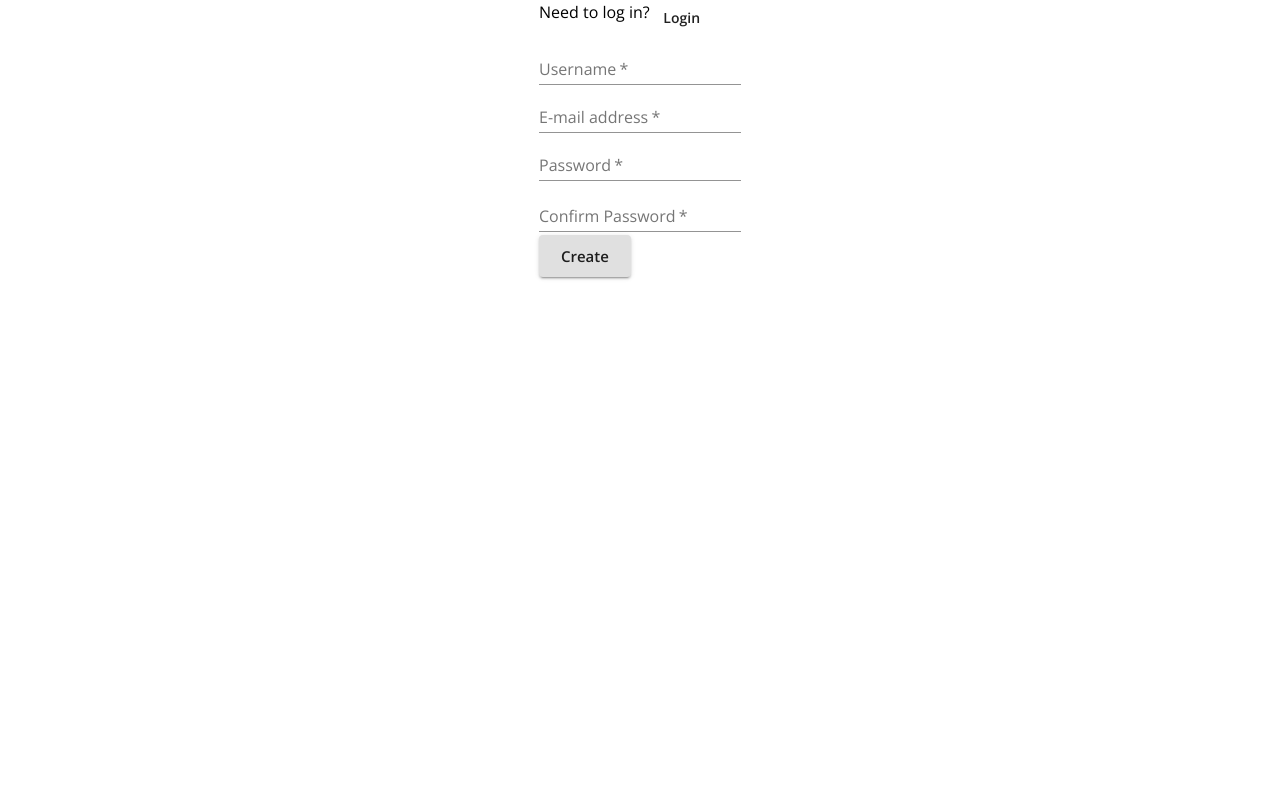
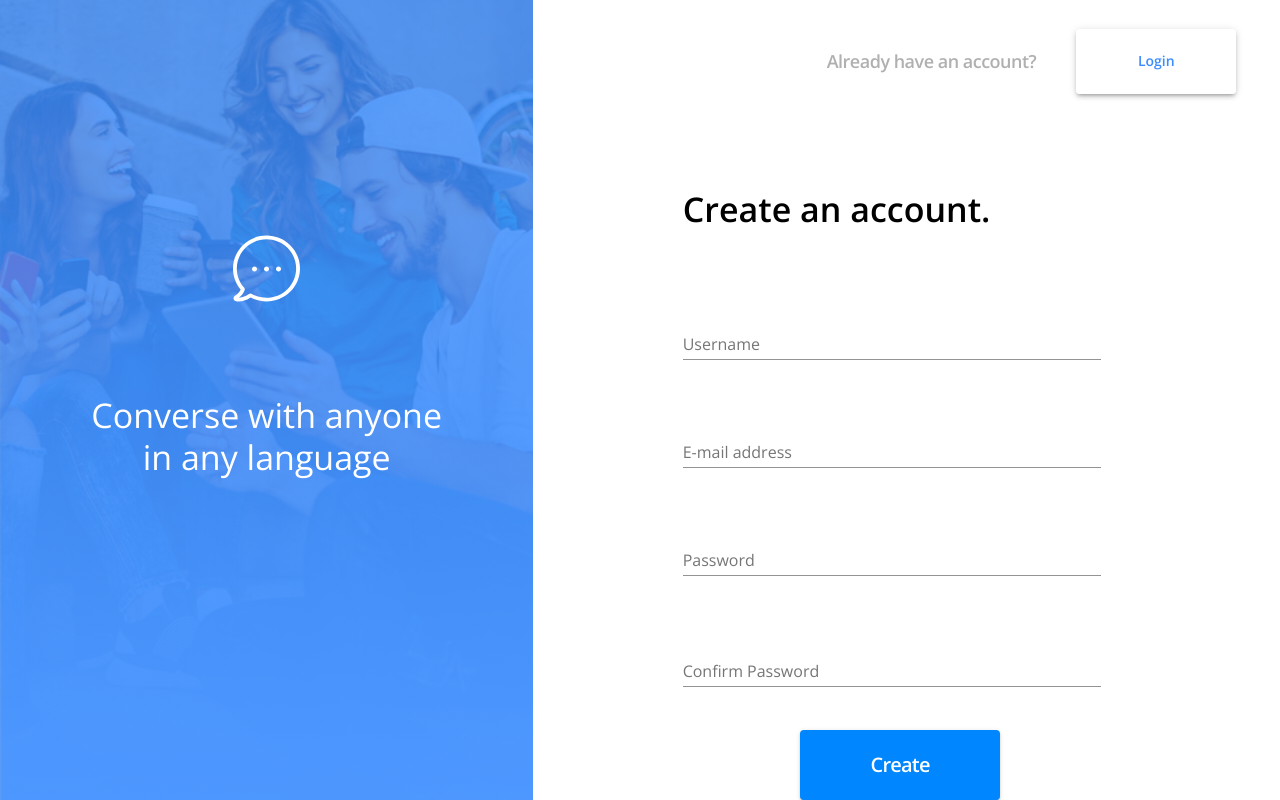
Before and after one commit to parryk303/messenger-9040, a React (Create React App) app in the folder client/: page / in a window 1280 px wide. Built offline with nearby package versions, Linux system fonts and the light colour scheme; no server answers.

Commit message:
Add new design for login/signup, Landing Page and Banner components

```diff
--- /dev/null
+++ b/client/src/Banner.js
@@ -0,0 +1,22 @@
+import { Box, Grid, Typography } from "@material-ui/core";
+import React from "react";
+import bubble from "./images/bubble.svg";
+
+const Banner = () => {
+  return (
+    <>
+      <Grid>
+        <img src={bubble} alt="bubble" />
+      </Grid>
+      <Box p={11}>
+        <Grid>
+          <Typography variant="h4" align="center">
+            Converse with anyone in any language
+          </Typography>
+        </Grid>
+      </Box>
+    </>
+  );
+};
+
+export default Banner;
--- /dev/null
+++ b/client/src/LandingPage.js
@@ -0,0 +1,43 @@
+import { Grid, Hidden, makeStyles } from "@material-ui/core";
+import React from "react";
+import Banner from "./Banner";
+import landing from "./images/landing.png";
+
+const useStyles = makeStyles((theme) => ({
+  banner: {
+    backgroundImage: `linear-gradient(to bottom,
+      ${theme.palette.primaryTrans.main},
+      ${theme.palette.secondaryTrans.main}),
+      url(${landing})`,
+    backgroundSize: "cover",
+    height: "100vh",
+    color: "white",
+  },
+}));
+
+const LandingPage = (props) => {
+  const classes = useStyles();
+
+  return (
+    <Grid container direction="row">
+      <Hidden xsDown>
+        <Grid
+          className={classes.banner}
+          container
+          direction="column"
+          alignItems="center"
+          justifyContent="center"
+          item
+          xs={12}
+          md={5} >
+          <Banner />
+        </Grid>
+        </Hidden>
+        <Grid container item xs={12} md={7}>
+          {props.children}
+        </Grid>
+    </Grid>
+  );
+};
+
+export default LandingPage;
--- a/client/src/Login.js
+++ b/client/src/Login.js
@@ -8,10 +8,73 @@ import {
   Button,
   FormControl,
   TextField,
+  makeStyles,
+  Paper,
 } from "@material-ui/core";
 import { login } from "./store/utils/thunkCreators";
+import LandingPage from "./LandingPage";
+
+const useStyles = makeStyles((theme) => ({
+  navButton: {
+    textAlign: "center",
+    variant: "contained",
+    background: "white",
+    height: 65,
+    width: 160,
+    fontWeight: 900,
+  },
+  navBox: {
+    display: "flex",
+    justifyContent: "flex-end",
+    alignItems: "center",
+    padding: "10px 40px 0px 10px",
+    margin: "2.5% 0.5% 11% 0%",
+  },
+  suggestionLine: {
+    fontSize: 18,
+    fontWeight: 550,
+    paddingRight: 40,
+    letterSpacing: -0.5,
+  },
+  formButton: {
+    backgroundColor: "#0086FE",
+    height: 70,
+    width: 200,
+    fontSize: 20,
+    fontWeight: 900,
+    marginTop: "9%",
+    marginLeft: "30%",
+    letterSpacing: -0.8,
+    color: "white",
+  },
+  formBox: {
+    display: "flex",
+    flexDirection: "column",
+    marginLeft: "20%",
+  },
+  formContainer: {
+    height: 600,
+    flexDirection: "row",
+    justifyContent: "center",
+  },
+  formHeader: {
+    fontWeight: 650,
+    paddingBottom: 40,
+  },
+  formTextFeild: {
+    width: "100%",
+    paddingTop: "10%",
+    "&:hover": {
+      color: "#0086FE",
+    }
+  },
+  form: {
+    width: "70%",
+  },
+}));
 
 const Login = (props) => {
+  const classes = useStyles();
   const history = useHistory();
   const { user, login } = props;
 
@@ -28,41 +91,55 @@ const Login = (props) => {
   }
 
   return (
-    <Grid container justifyContent="center">
-      <Box>
-        <Grid container item>
-          <Typography>Need to register?</Typography>
-          <Button onClick={() => history.push("/register")}>Register</Button>
+    <LandingPage>
+      <Grid item xs={12}>
+        <Box className={classes.navBox}>
+          <Typography className={classes.suggestionLine} color="secondary">
+            Don't have an account?
+          </Typography>
+          <Paper elevation={3}>
+            <Button
+              className={classes.navButton}
+              color="primary"
+              onClick={() => history.push("/register")} >
+                Create account
+            </Button>
+          </Paper>
+        </Box>
       </Grid>
-        <form onSubmit={handleLogin}>
-          <Grid>
-            <Grid>
-              <FormControl margin="normal" required>
+      <Grid className={classes.formContainer} item xs={12}>
+        <Box pt={8} className={classes.formBox}>
+          <Typography className={classes.formHeader} variant="h4">
+            Welcome Back!
+          </Typography>
+          <form onSubmit={handleLogin} className={classes.form}>
+            <Grid container direction="column" spacing={5}>
+              <Grid item>
+                <FormControl className={classes.formTextFeild} >
                     <TextField
                     aria-label="username"
                     label="Username"
                     name="username"
-                  type="text"
-                />
+                    type="text" />
                 </FormControl>
               </Grid>
-            <FormControl margin="normal" required>
+              <Grid item>
+                <FormControl className={classes.formTextFeild}>
                   <TextField
-                label="password"
-                aria-label="password"
+                    label="Password"
+                    aria-label="Password"
                     type="password"
-                name="password"
-              />
+                    name="password" />
                 </FormControl>
-            <Grid>
-              <Button type="submit" variant="contained" size="large">
+              </Grid>
+                <Button type="submit" variant="contained" size="large" className={classes.formButton}>
                   Login
                 </Button>
-            </Grid>
               </Grid>
             </form>
           </Box>
         </Grid>
+      </LandingPage>
   );
 };
 
--- a/client/src/Signup.js
+++ b/client/src/Signup.js
@@ -9,10 +9,73 @@ import {
   FormControl,
   TextField,
   FormHelperText,
+  makeStyles,
+  Paper,
 } from "@material-ui/core";
 import { register } from "./store/utils/thunkCreators";
+import LandingPage from "./LandingPage";
+
+const useStyles = makeStyles((theme) => ({
+  navButton: {
+    textAlign: "center",
+    variant: "contained",
+    background: "white",
+    height: 65,
+    width: 160,
+    fontWeight: 900,
+  },
+  navBox: {
+    display: "flex",
+    justifyContent: "flex-end",
+    alignItems: "center",
+    padding: "10px 40px 0px 10px",
+    margin: "2.5% 0.5% 11% 0%",
+  },
+  suggestionLine: {
+    fontSize: 18,
+    fontWeight: 550,
+    paddingRight: 40,
+    letterSpacing: -0.5,
+  },
+  formButton: {
+    backgroundColor: "#0086FE",
+    height: 70,
+    width: 200,
+    fontSize: 20,
+    fontWeight: 900,
+    marginTop: "9%",
+    marginLeft: "30%",
+    letterSpacing: -0.8,
+    color: "white",
+  },
+  formBox: {
+    display: "flex",
+    flexDirection: "column",
+    marginLeft: "20%",
+  },
+  formContainer: {
+    height: 600,
+    flexDirection: "row",
+    justifyContent: "center",
+  },
+  formHeader: {
+    fontWeight: 650,
+    paddingBottom: 40,
+  },
+  formTextFeild: {
+    width: "100%",
+    paddingTop: "10%",
+    "&:hover": {
+      color: "#0086FE",
+    }
+  },
+  form: {
+    width: "70%",
+  },
+}));
 
 const Login = (props) => {
+  const classes = useStyles();
   const history = useHistory();
   const { user, register } = props;
   const [formErrorMessage, setFormErrorMessage] = useState({});
@@ -37,73 +100,90 @@ const Login = (props) => {
   }
 
   return (
-    <Grid container justifyContent="center">
-      <Box>
-        <Grid container item>
-          <Typography>Need to log in?</Typography>
-          <Button onClick={() => history.push("/login")}>Login</Button>
+    <LandingPage>
+      <Grid item xs={12}>
+        <Box className={classes.navBox}>
+          <Typography className={classes.suggestionLine} color="secondary">
+            Already have an account?
+          </Typography>
+          <Paper elevation={3}>
+            <Button
+              className={classes.navButton}
+              color="primary"
+              onClick={() => history.push("/login")} >
+                Login
+            </Button>
+          </Paper>
+        </Box>
       </Grid>
-        <form onSubmit={handleRegister}>
-          <Grid>
-            <Grid>
-              <FormControl>
+      <Grid item xs={12} className={classes.formContainer}>
+        <Box className={classes.formBox}>
+          <Typography className={classes.formHeader} variant="h4">
+            Create an account.
+          </Typography>
+          <form onSubmit={handleRegister} className={classes.form}>
+            <Grid container direction="column" spacing={5}>
+              <Grid item>
+                <FormControl className={classes.formTextFeild}>
                   <TextField
                     aria-label="username"
                     label="Username"
                     name="username"
                     type="text"
-                  required
-                />
+                    require />
                 </FormControl>
               </Grid>
-            <Grid>
-              <FormControl>
+              <Grid item>
+                <FormControl className={classes.formTextFeild}>
                   <TextField
                     label="E-mail address"
                     aria-label="e-mail address"
                     type="email"
                     name="email"
-                  required
-                />
+                    require />
                 </FormControl>
               </Grid>
-            <Grid>
-              <FormControl error={!!formErrorMessage.confirmPassword}>
+              <Grid item>
+                <FormControl
+                  error={!!formErrorMessage.confirmPassword}
+                  className={classes.formTextFeild} >
                   <TextField
                     aria-label="password"
                     label="Password"
                     type="password"
                     inputProps={{ minLength: 6 }}
                     name="password"
-                  required
-                />
+                    require />
                     <FormHelperText>
                       {formErrorMessage.confirmPassword}
                     </FormHelperText>
                 </FormControl>
               </Grid>
-            <Grid>
-              <FormControl error={!!formErrorMessage.confirmPassword}>
+              <Grid item>
+              <FormControl
+                  error={!!formErrorMessage.confirmPassword}
+                  className={classes.formTextFeild} >
                   <TextField
+                    aria-label="confirm password"
                     label="Confirm Password"
-                  aria-label="confirm password"
                     type="password"
                     inputProps={{ minLength: 6 }}
                     name="confirmPassword"
-                  required
-                />
+                    handleRegister={handleRegister}
+                    require />
                     <FormHelperText>
                       {formErrorMessage.confirmPassword}
                     </FormHelperText>
                 </FormControl>
               </Grid>
-            <Button type="submit" variant="contained" size="large">
+              <Button type="submit" variant="contained" size="large" className={classes.formButton}>
                 Create
               </Button>
             </Grid>
           </form>
         </Box>
       </Grid>
+    </LandingPage>
   );
 };
 
--- a/client/src/themes/theme.js
+++ b/client/src/themes/theme.js
@@ -19,6 +19,8 @@ export const theme = createTheme({
   },
   palette: {
     primary: { main: "#3A8DFF" },
-    secondary: { main: "#B0B0B0" }
-  }
+    primaryTrans: { main: "rgb(58, 141, 255, 0.8)" },
+    secondary: { main: "#B0B0B0" },
+    secondaryTrans: { main: "rgb(58, 141, 255, 0.8)"},
+  },
 });
```
Also changed, not shown: client/src/images/landing.png (renamed from client/src/images/bg-img.png). Lines whose indentation alone changed are shown as unchanged.
